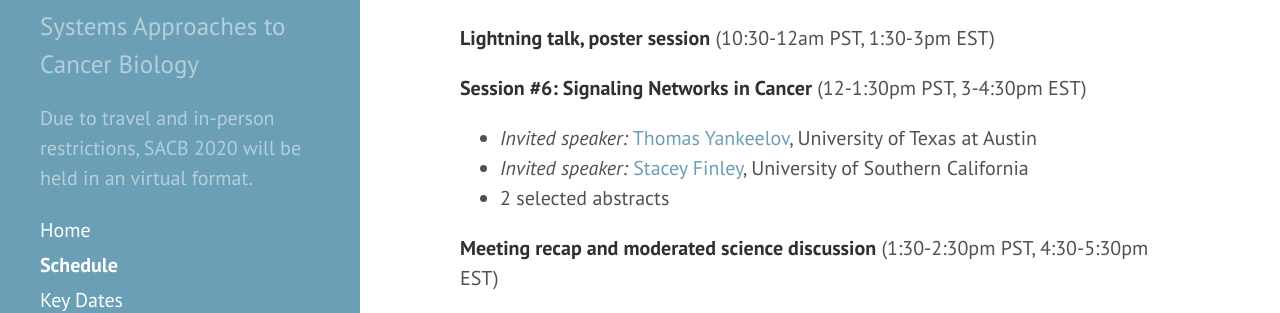
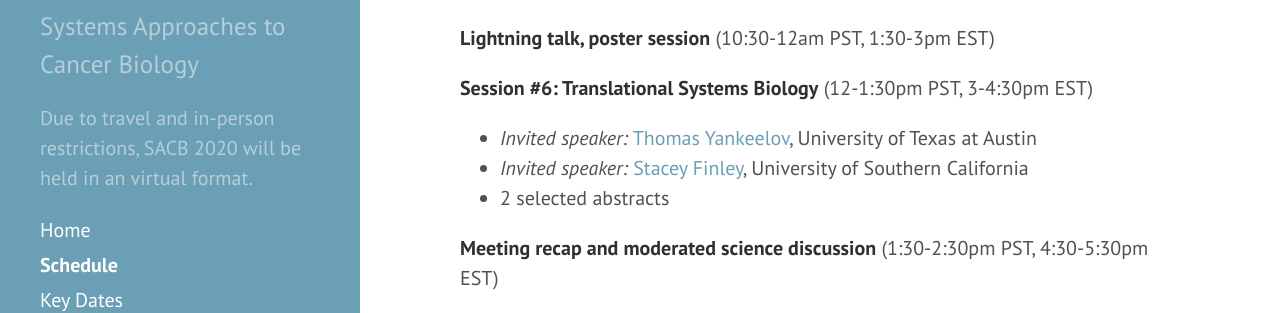
Before and after one commit to AECCSB/sacb-meeting, a Jekyll site: the page built from schedule.md, in a window 1280 px wide and 900 px high, scrolled down 1074 px. Shown: the part 367-680 px from the top of the window. Built offline with Jekyll 4.4.1, drawn with Linux system fonts in a browser that asks for light colours.

Commit message:
schedule fix

```diff
--- a/schedule.md
+++ b/schedule.md
@@ -46,7 +46,7 @@ The 2020 meeting will be held November 11–13, 2020 in a virtual format. More d
 
 **Lightning talk, poster session** (10:30-12am PST, 1:30-3pm EST)
 
-**Session #6: Signaling Networks in Cancer** (12-1:30pm PST, 3-4:30pm EST)
+**Session #6: Translational Systems Biology** (12-1:30pm PST, 3-4:30pm EST)
 - *Invited speaker:* [Thomas Yankeelov](https://dellmed.utexas.edu/directory/thomas-yankeelov), University of Texas at Austin
 - *Invited speaker:* [Stacey Finley](http://csbl.usc.edu/), University of Southern California
 - 2 selected abstracts
```
